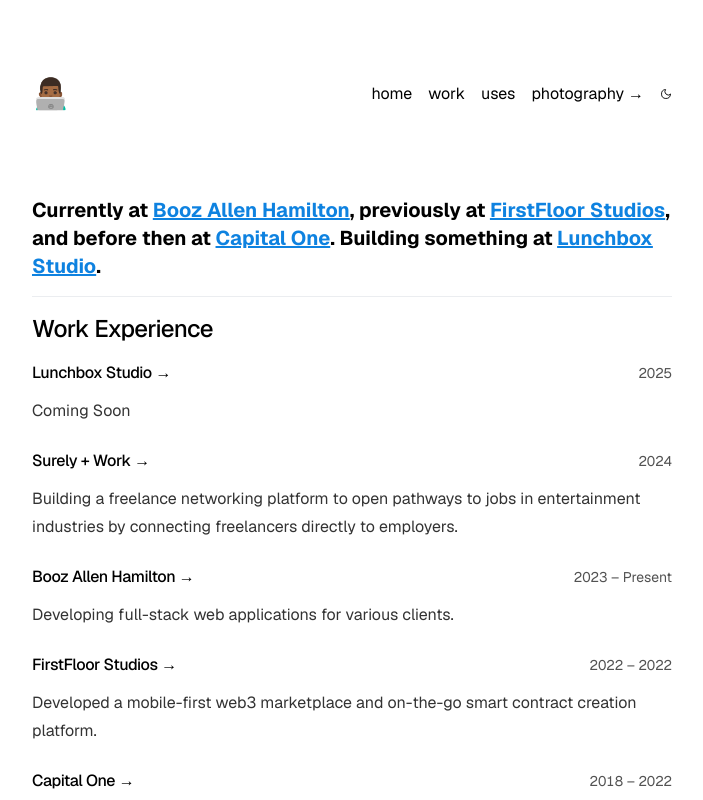
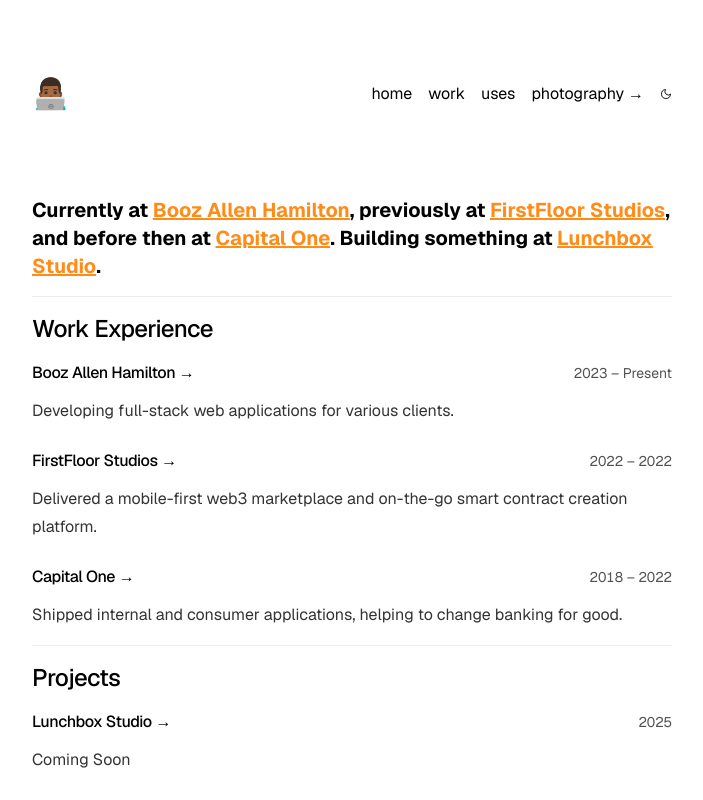
Before and after one commit to minchingtonak/am-works, a Next.js app: page /work in a window 1280 px wide. Shown: the top 800 px of the page, without its empty margins (288-991 px from the left). Built offline with nearby package versions, Linux system fonts and the light colour scheme.

Commit message:
update site copy

```diff
--- a/app/page.tsx
+++ b/app/page.tsx
@@ -6,7 +6,7 @@ export default function Page() {
           Hey, I'm{' '}
           <mark
             style={{
-              color: '#0e82e0',
+              color: '#ff8c19',
             }}
           >
             Andrew
@@ -14,15 +14,15 @@ export default function Page() {
           &mdash; a{' '}
           <mark
             style={{
-              color: '#0e82e0',
+              color: '#ff8c19',
             }}
           >
-            product-focused, fullstack software engineer
+            product-minded software engineer
           </mark>{' '}
           and{' '}
           <mark
             style={{
-              color: '#0e82e0',
+              color: '#ff8c19',
             }}
           >
             chronic hobbyist
@@ -35,8 +35,8 @@ export default function Page() {
           privilege to work in various industries and build a variety of
           products across the tech stack. With a creative approach to my work, I
           focus on user experience and visual design to bring a thoughtful touch
-          to the products I build. Outside of work, I enjoy photography, movies,
-          cycling, and a slew of other interests and hobbies.
+          to the products I deliver. Outside of work, I enjoy photography,
+          watching movies, cycling, and a slew of other interests and hobbies.
         </p>
         <p className='fade-in-bottom delay-500'>
           Currently open to freelance and full-time opportunities. Let's{' '}
--- a/app/work/experience-data.tsx
+++ b/app/work/experience-data.tsx
@@ -10,15 +10,6 @@ export interface Role {
 }
 
 export const Jobs: Role[] = [
-  {
-    title: 'Lunchbox Studio',
-    description: 'Coming Soon',
-    url: 'https://lunchbox.studio',
-    start: 2025,
-    locked: false,
-    current: false,
-    styles: 'hover:bg-[#007d46] hover:text-white',
-  },
   {
     title: 'Booz Allen Hamilton',
     start: 2023,
@@ -33,7 +24,7 @@ export const Jobs: Role[] = [
     start: 2022,
     end: 2022,
     description:
-      'Developed a mobile-first web3 marketplace and on-the-go smart contract creation platform.',
+      'Delivered a mobile-first web3 marketplace and on-the-go smart contract creation platform.',
     url: 'https://firstfloor.app/',
     locked: false,
     current: false,
@@ -44,7 +35,7 @@ export const Jobs: Role[] = [
     start: 2018,
     end: 2022,
     description:
-      'Worked on internal facing and consumer applications, helping to change banking for good.',
+      'Shipped internal and consumer applications, helping to change banking for good.',
     url: 'https://capitalone.com/',
     locked: false,
     current: false,
@@ -53,8 +44,18 @@ export const Jobs: Role[] = [
 ];
 export const Projects: Role[] = [
   {
+    title: 'Lunchbox Studio',
+    description: 'Coming Soon',
+    url: 'https://lunchbox.studio',
+    start: 2025,
+    locked: false,
+    current: false,
+    styles: 'hover:bg-[#007d46] hover:text-white',
+  },
+  {
     title: 'Surely + Work',
     start: 2024,
+    end: 2025,
     locked: false,
     current: true,
     description:
--- a/app/work/page.tsx
+++ b/app/work/page.tsx
@@ -1,7 +1,7 @@
 import { Jobs, Projects } from './experience-data';
 
 export default function Work() {
-  const workExperience = [...Jobs, ...Projects].sort(
+  const workExperience = [...Projects, ...Jobs].sort(
     (b, a) => a.start - b.start
   );
 
@@ -11,7 +11,7 @@ export default function Work() {
         Currently at{' '}
         <mark
           style={{
-            color: '#0e82e0',
+            color: '#ff8c19',
           }}
         >
           <a
@@ -25,7 +25,7 @@ export default function Work() {
         , previously at{' '}
         <mark
           style={{
-            color: '#0e82e0',
+            color: '#ff8c19',
           }}
         >
           <a
@@ -39,7 +39,7 @@ export default function Work() {
         , and before then at{' '}
         <mark
           style={{
-            color: '#0e82e0',
+            color: '#ff8c19',
           }}
         >
           <a
@@ -53,7 +53,7 @@ export default function Work() {
         . Building something at{' '}
         <mark
           style={{
-            color: '#0e82e0',
+            color: '#ff8c19',
           }}
         >
           <a
@@ -72,7 +72,43 @@ export default function Work() {
           Work Experience
         </h1>
         <div className='space-y-6'>
-          {workExperience.map((job, index) => (
+          {Jobs.map((job, index) => (
+            <div key={index} className='flex flex-col'>
+              <div className='w-full flex justify-between items-baseline'>
+                <span className='text-black dark:text-white font-medium tracking-tight block group transition-opacity duration-200'>
+                  <a
+                    key={index}
+                    href={job.url}
+                    target='_blank'
+                    rel='noopener noreferrer'
+                    className={
+                      job.locked === true
+                        ? `cursor-not-allowed ${job.styles}`
+                        : `cursor-pointer ${job.styles}`
+                    }
+                  >
+                    {job.title} →
+                  </a>
+                </span>
+                <span className='text-neutral-600 dark:text-neutral-400 tabular-nums text-sm'>
+                  {job.start}{' '}
+                  {job.start && job?.end
+                    ? ` – ${job.end}`
+                    : job?.start > new Date().getFullYear()
+                    ? null
+                    : ' – Present'}
+                </span>
+              </div>
+              <p className='prose prose-neutral dark:prose-invert pt-3'>
+                {job.description}
+              </p>
+            </div>
+          ))}
+        </div>
+        <hr className='flex m-auto my-4 opacity-75 dark:opacity-25 w-full' />
+        <h1 className='mb-4 text-2xl font-medium tracking-tight'>Projects</h1>
+        <div className='space-y-6'>
+          {Projects.map((job, index) => (
             <div key={index} className='flex flex-col'>
               <div className='w-full flex justify-between items-baseline'>
                 <span className='text-black dark:text-white font-medium tracking-tight block group transition-opacity duration-200'>
```
